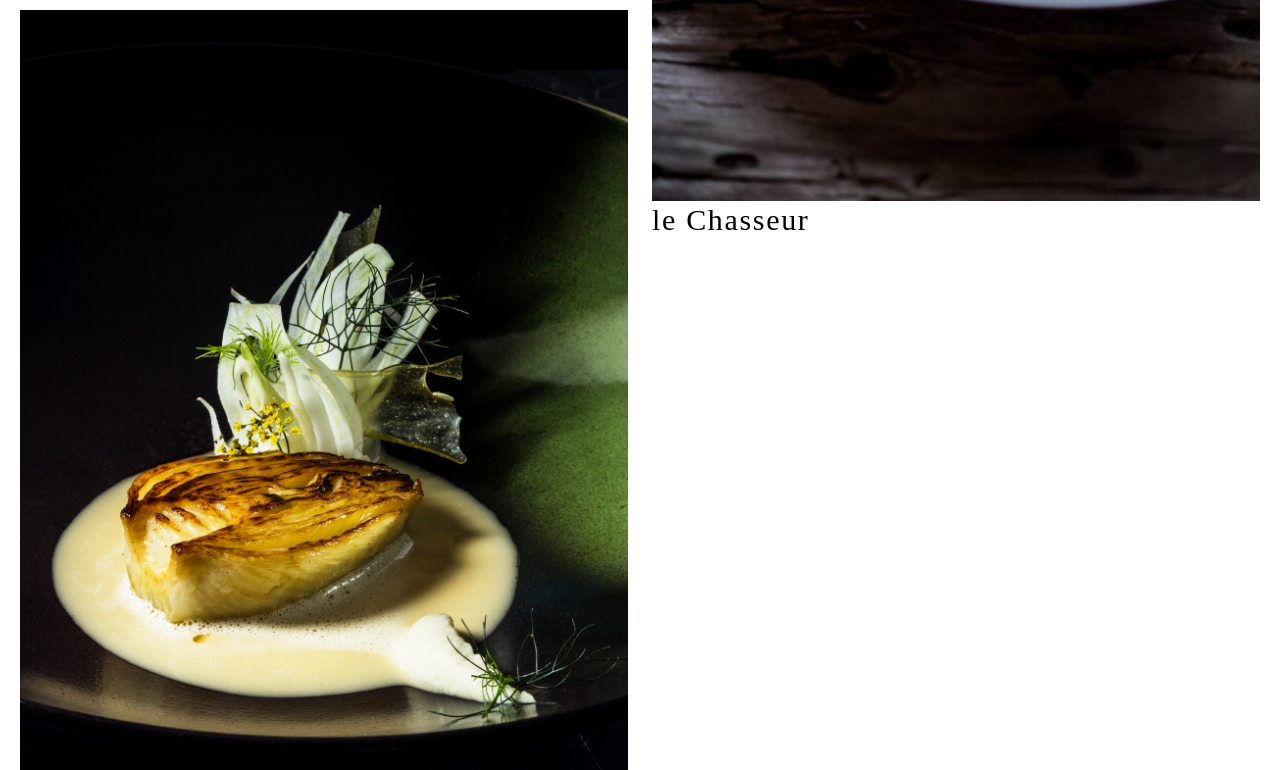
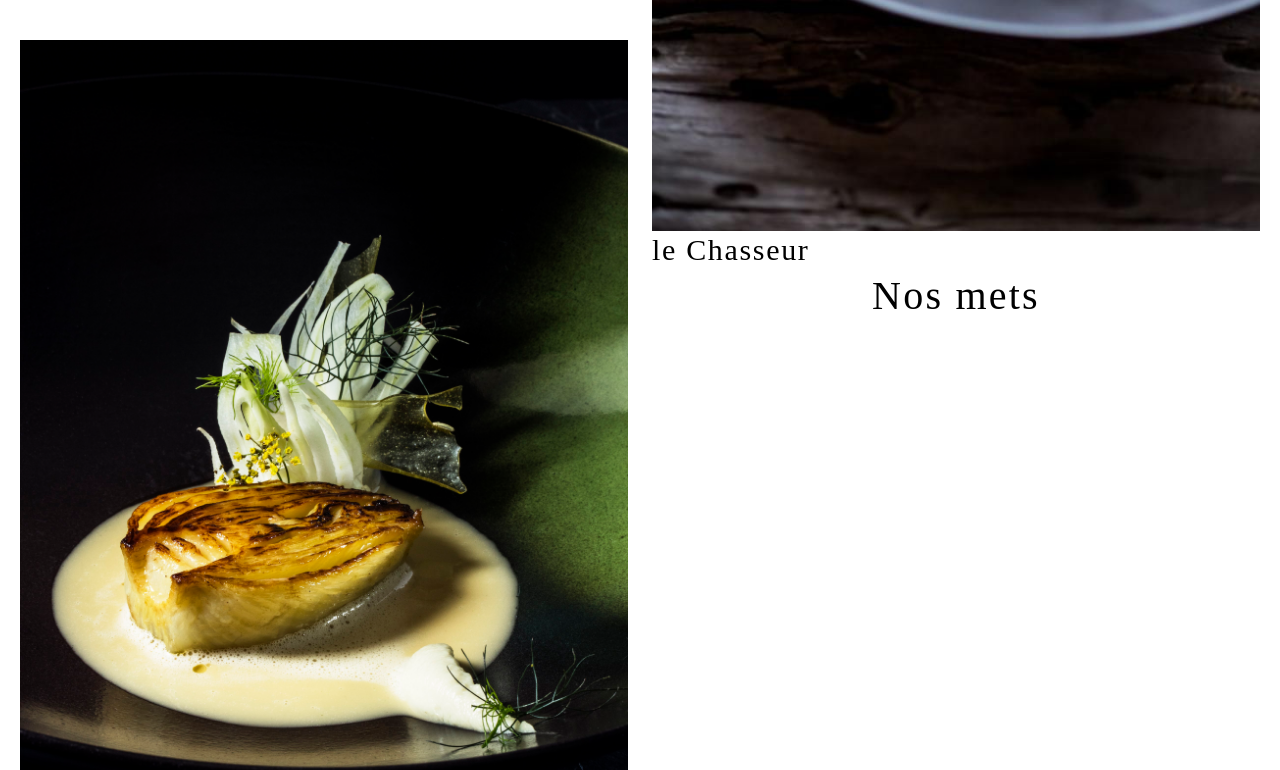
Before and after one commit to maxinehjn/examen-2-cafebar, a website built with Parcel: page src/index.html in a window 1280 px wide. Shown: the part 2492-3262 px from the top of the page. Built offline with nearby package versions, Linux system fonts and the light colour scheme.

Commit message:
try to put something

```diff
--- a/package.json
+++ b/package.json
@@ -32,6 +32,7 @@
     "sass": "^1.42.1"
   },
   "dependencies": {
+    "aos": "^3.0.0-beta.6",
     "bootstrap": "^5.2.3"
   }
 }
--- a/src/index.html
+++ b/src/index.html
@@ -99,9 +99,11 @@
           />
           le Messager
         </div>
+        <div class="col-12 col-md-6">
+          <p class="menu menu-title">Nos mets</p>
+        </div>
       </div>
     </div>
-    <p class="menu menu-title">Nos mets</p>
     <div class="different-background-2">
       <div class="container">
         <div class="row">
--- a/src/scss/main.scss
+++ b/src/scss/main.scss
@@ -160,15 +160,22 @@ video {
 }
 
 .text-menu {
-  font-family: RocGrotesk-Light;
-  font-size: 20px;
-  color: #000000;
-  letter-spacing: 2.22px;
   margin: 20px;
   font-family: RocGrotesk-Light;
   font-size: 30px;
   color: #000000;
   letter-spacing: 1.67px;
+  text-align: left;
+  margin-top: 50px;
+}
+
+.menu-title {
+  font-family: RocGrotesk-Light;
+  font-size: 40px;
+  color: #000000;
+  letter-spacing: 2.22px;
+  text-align: center;
+  line-height: 55px;
 }
 
 .different-background-2 {
```
Also changed, not shown: dist/index.html, 3 other files.
